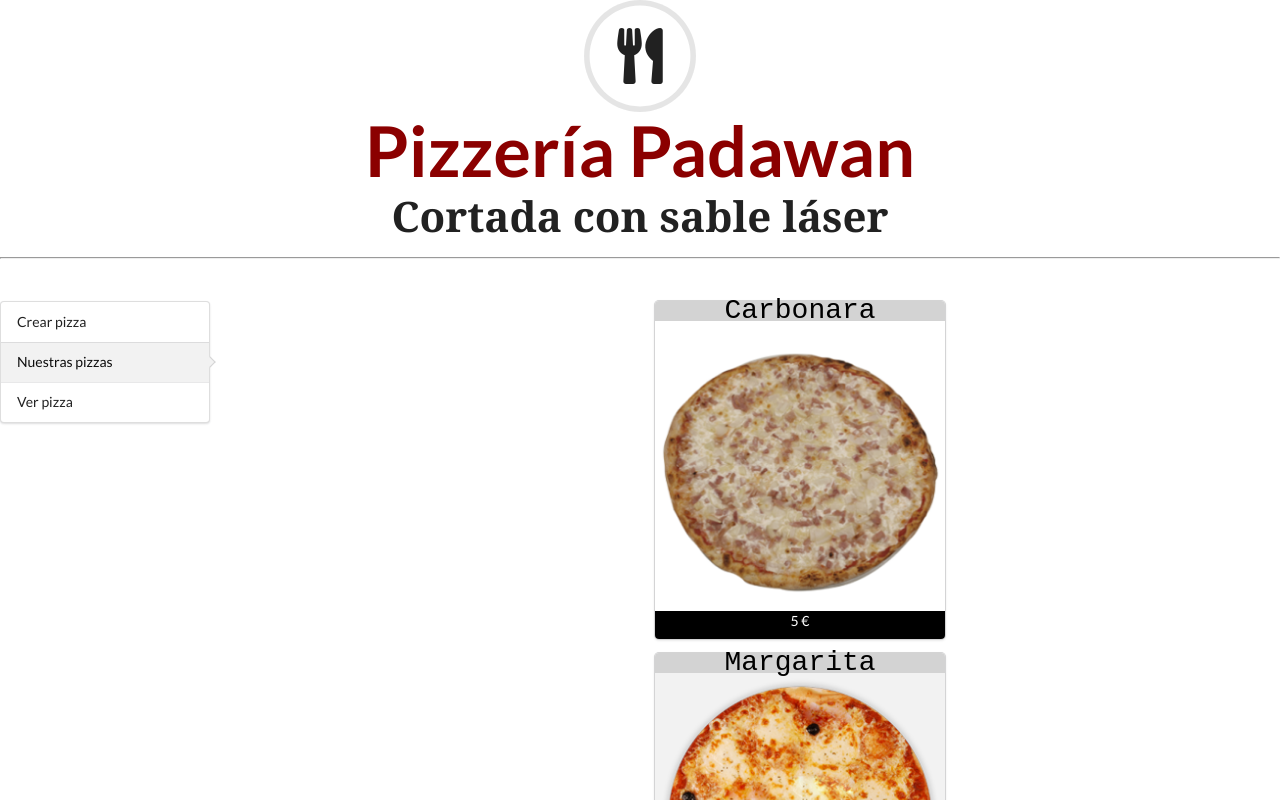
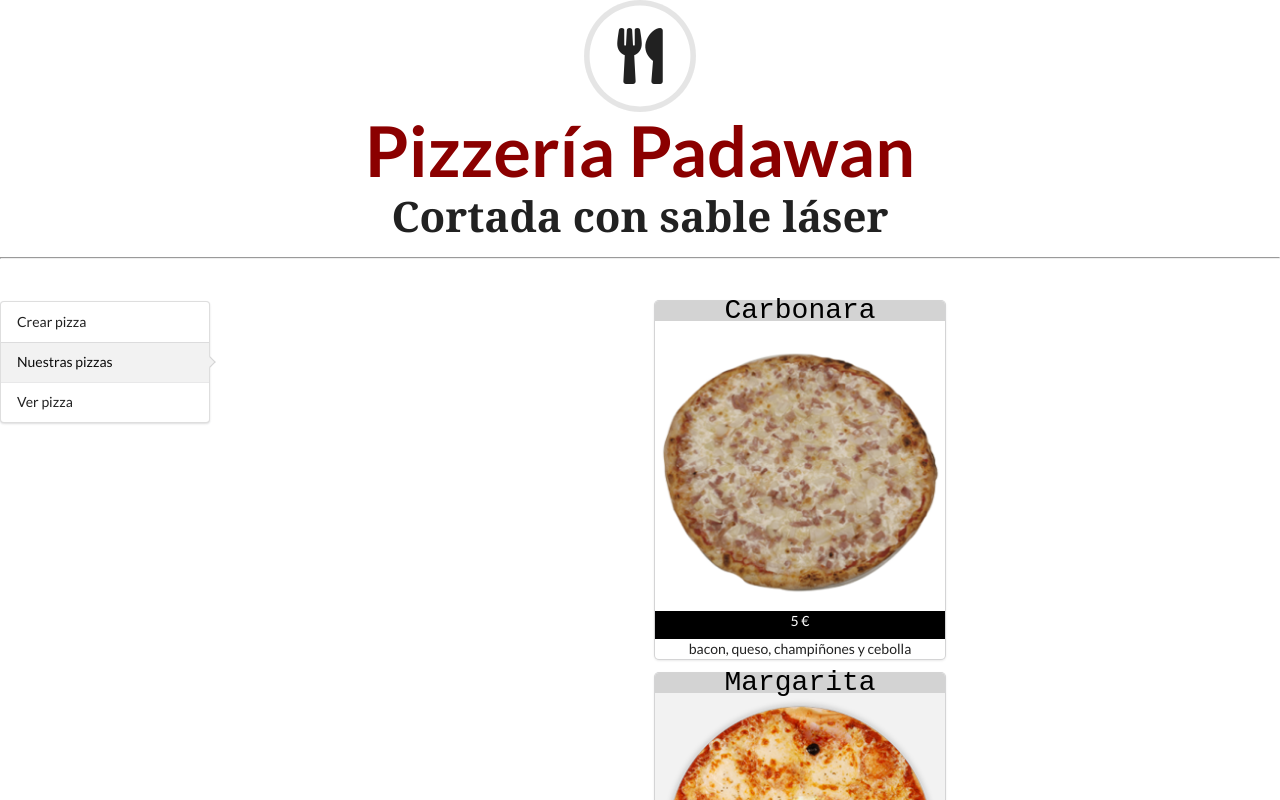
Before and after one commit to afoone/react-pizzeria-padawan, a React (Create React App) app: page / in a window 1280 px wide. Shown: the top 800 px of the page. Built offline with nearby package versions, Linux system fonts and the light colour scheme; data requests are answered from the project's data file.

Commit message:
pa arriba map pizza ingtredientes mas limpieza

```diff
--- a/src/App.js
+++ b/src/App.js
@@ -5,11 +5,11 @@ import Header from './components/Header'
 // import MenuLateral from './components/MenuLateral'
 import ListaPizzasPage from './pages/ListaPizzasPage';
 import AddPizza from './components/AddPizza'
-import MenuLateral from './components/MenuLateral'
+// import MenuLateral from './components/MenuLateral'
 
 import ListaIngredientesPage from './pages/ListaIngredientesPage'
-import Ingredientes from './components/Ingredientes'
-import ListaIngredientes from './components/ListaIngredientes'
+// import Ingredientes from './components/Ingredientes'
+// import ListaIngredientes from './components/ListaIngredientes'
 import {
   BrowserRouter as Router,
   Route
--- a/src/components/Ingredientes.js
+++ b/src/components/Ingredientes.js
@@ -1,5 +1,4 @@
 import React from 'react'
-import MenuLateral from './MenuLateral'
 import './Ingredientes.css'
 
 // prop pizza
@@ -10,17 +9,26 @@ const Ingredientes = (props) => {
     console.log(props.valor)
 
     return (
-        <div class="ui four column grid">
+
+      <div class="ui four column grid">
+
         <div class="column">
+
           <div class="ui fluid card">
 
-        <div className = "center aligned header, color">   {props.valor.name} </div>
+            <div className="center aligned header, color">   {props.valor.name} </div>
 
-         <div className ="image"> <img src={props.valor.img}></img> </div>
+            <div className="image"> <img alt="" src={props.valor.img}></img> </div>
 
-        <div className ="content, color-bajo"> {props.valor.precio} € </div>
-        <button class="ui grey button"> Añadir a la Pizza</button>
-       </div>    </div></div>
+            <div className="content, color-bajo"> {props.valor.precio} € </div>
+
+            <button class="ui grey button"> Añadir a la Pizza</button>
+
+          </div>
+
+        </div>
+
+      </div>
 
         )
 }
--- a/src/components/Pizza.css
+++ b/src/components/Pizza.css
@@ -30,3 +30,7 @@ margin-top: auto;
      height: 2rem;
 
  }
+
+ .verIng {
+     text-align: center;
+ }
--- a/src/components/Pizza.js
+++ b/src/components/Pizza.js
@@ -1,5 +1,4 @@
 import React from 'react'
-import MenuLateral from './MenuLateral'
 import './Pizza.css'
 
 // prop pizza
@@ -7,7 +6,22 @@ import './Pizza.css'
 
 const Pizza = (props) => {
 
-    console.log(props.valor)
+    // console.log(props.valor)
+
+const verIng = props.valor.ingredientes ? props.valor.ingredientes.map ((e, index) => {
+    let texto = e.name;
+    if (props.valor.ingredientes.length - 1 > index) {
+        if (props.valor.ingredientes.length - 2 === index) {
+            texto = texto + " y "
+
+        } else {
+            texto = texto + ", "
+        }
+    }
+
+    return <>{texto}</>
+
+}) : null
 
     return (
 
@@ -15,10 +29,13 @@ const Pizza = (props) => {
 
         <div className = "center aligned header, color">   {props.valor.name} </div>
 
-         <div className ="image"> <img src={props.valor.img}></img> </div>
+        <div className ="image"> <img alt="" src={props.valor.img}></img> </div>
 
         <div className ="content, color-bajo"> {props.valor.precio} € </div>
-       </div>
+
+        <span className="verIng">{verIng}</span>
+
+        </div>
 
         )
 }
--- a/src/pages/ListaIngredientesPage.js
+++ b/src/pages/ListaIngredientesPage.js
@@ -1,6 +1,5 @@
 import React from 'react'
 import MenuLateral, {ADD_PIZZAS} from '../components/MenuLateral'
-import Ingredientes from '../components/Ingredientes'
 import ListaIngredientes from '../components/ListaIngredientes'
 import './ListaPizzasPage.css'
 
```
